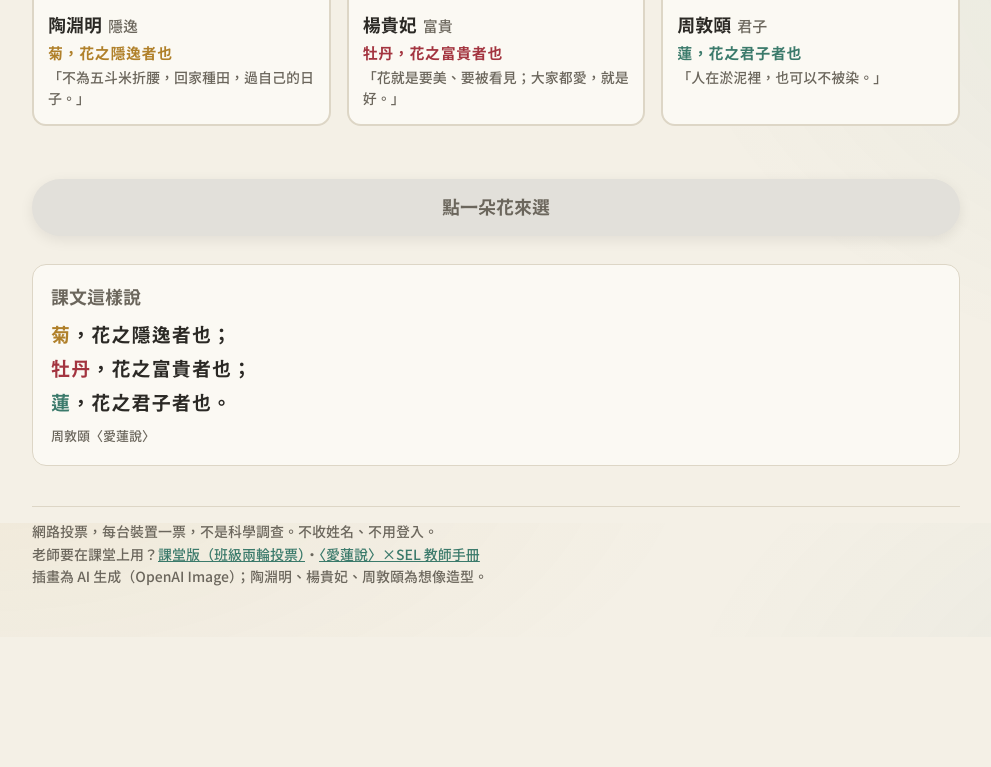
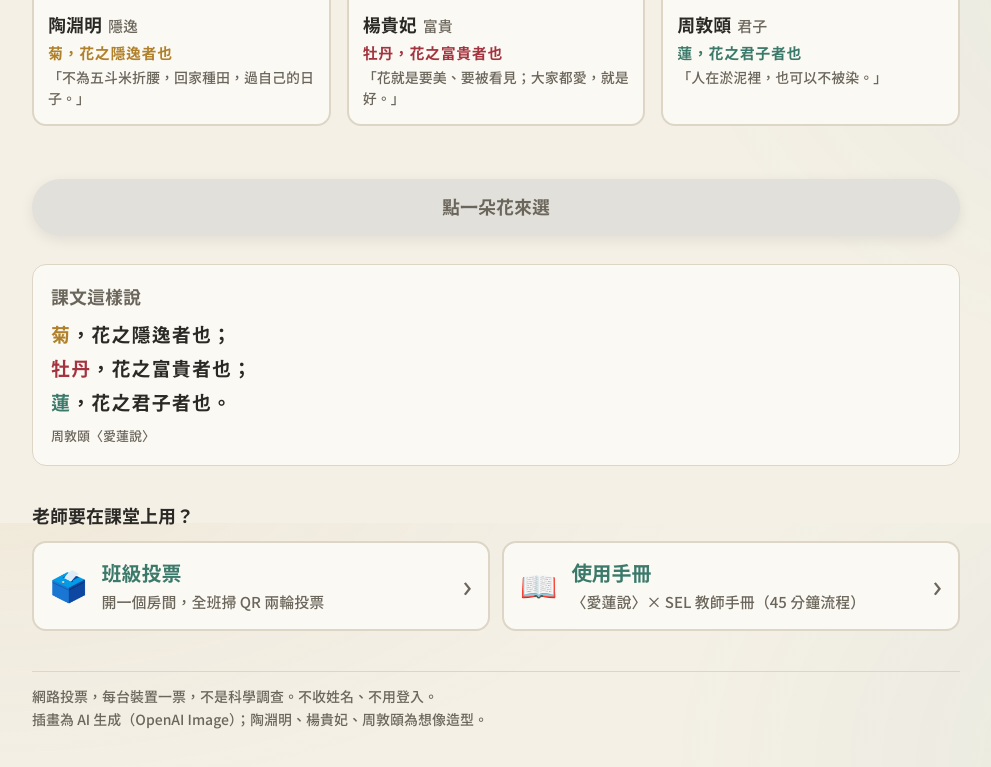
Before and after one commit to mathruffian-dot/sanhua-vote, a plain HTML site: page docs/index.html in a window 1280 px wide. Shown: the part 1077-1844 px from the top of the page, without its empty margins (144-1135 px from the left). Before the commit the page ends 1714 px from the top, so only its background shows below. Drawn offline with Linux system fonts and the light colour scheme; no server answers.

Commit message:
首頁「班級投票」「使用手冊」改成大的連結卡；課堂版手冊連結加大
Co-Authored-By: Claude Opus 5.5 <noreply@anthropic.com>

```diff
--- a/docs/assets/style.css
+++ b/docs/assets/style.css
@@ -226,3 +226,23 @@ body {
 @media print { .banner { display: none; } }
 .sticky-go .btn:disabled { opacity: 1; background: color-mix(in srgb, var(--ink) 12%, var(--card)); color: var(--ink-soft); box-shadow: 0 4px 14px rgba(0,0,0,.08); }
 .sticky-go:has(.btn:disabled) { position: static; }
+
+/* 2026-11-19 老師用的兩個大連結（使用者：「班級投票」「使用手冊」連結太小） */
+.teacher-links { margin: 36px 0 0; }
+.teacher-links h2 { font-size: 18px; margin: 0 0 10px; }
+.tl-grid { display: grid; gap: 12px; }
+@media (min-width: 640px) { .tl-grid { grid-template-columns: 1fr 1fr; } }
+.tl {
+  display: flex; align-items: center; gap: 14px; min-height: 76px; padding: 14px 16px;
+  background: var(--card); border: 2px solid var(--line); border-radius: var(--radius);
+  color: var(--ink); text-decoration: none; transition: border-color .15s, transform .15s;
+}
+.tl:hover { border-color: var(--lian); transform: translateY(-1px); }
+.tl:focus-visible { outline: 3px solid var(--focus); outline-offset: 2px; }
+.tl-ico { font-size: 30px; line-height: 1; flex: none; }
+.tl-txt { display: flex; flex-direction: column; gap: 2px; flex: 1; min-width: 0; }
+.tl-txt b { font-size: 20px; color: var(--lian); }
+.tl-txt span { font-size: 15px; color: var(--ink-soft); }
+.tl-go { font-size: 30px; color: var(--ink-soft); flex: none; }
+@media (prefers-reduced-motion: reduce) { .tl { transition: none; } .tl:hover { transform: none; } }
+@media print { .teacher-links { display: none; } }
--- a/docs/class/guide.html
+++ b/docs/class/guide.html
@@ -5,7 +5,7 @@
 <meta name="viewport" content="width=device-width, initial-scale=1">
 <title>愛蓮說SEL教師手冊</title>
 <meta name="description" content="〈愛蓮說〉×SEL 一節課操作方式：看〈三花之戰〉饒舌對決，全班兩輪匿名投票，從「宜乎眾矣」談從眾、選擇與理由。">
-<link rel="stylesheet" href="../assets/style.css?v=20261119">
+<link rel="stylesheet" href="../assets/style.css?v=20261119b">
 <script src="../assets/config.js"></script>
 <style>
   .wrap { max-width: 860px; }
--- a/docs/index.html
+++ b/docs/index.html
@@ -14,7 +14,7 @@
 <meta property="og:image:height" content="630">
 <meta name="twitter:card" content="summary_large_image">
 <link rel="preload" as="image" href="assets/img/hero-800.webp" imagesrcset="assets/img/hero-800.webp 800w, assets/img/hero-1600.webp 1600w" imagesizes="100vw">
-<link rel="stylesheet" href="assets/style.css?v=20261119">
+<link rel="stylesheet" href="assets/style.css?v=20261119b">
 <script src="assets/config.js"></script>
 </head>
 <body>
@@ -63,14 +63,29 @@
     <p class="src">周敦頤〈愛蓮說〉</p>
   </aside>
 
+  <nav class="teacher-links" aria-label="老師課堂用">
+    <h2>老師要在課堂上用？</h2>
+    <div class="tl-grid">
+      <a class="tl" href="class/">
+        <span class="tl-ico" aria-hidden="true">🗳️</span>
+        <span class="tl-txt"><b>班級投票</b><span>開一個房間，全班掃 QR 兩輪投票</span></span>
+        <span class="tl-go" aria-hidden="true">›</span>
+      </a>
+      <a class="tl" href="class/guide.html">
+        <span class="tl-ico" aria-hidden="true">📖</span>
+        <span class="tl-txt"><b>使用手冊</b><span>〈愛蓮說〉× SEL 教師手冊（45 分鐘流程）</span></span>
+        <span class="tl-go" aria-hidden="true">›</span>
+      </a>
+    </div>
+  </nav>
+
   <footer>
     網路投票，每台裝置一票，不是科學調查。不收姓名、不用登入。<br>
-    老師要在課堂上用？<a href="class/">課堂版（班級兩輪投票）</a>・<a href="class/guide.html">〈愛蓮說〉×SEL 教師手冊</a><br>
     <span class="small">插畫為 AI 生成（OpenAI Image）；陶淵明、楊貴妃、周敦頤為想像造型。</span>
   </footer>
 </main>
 
-<script src="assets/common.js?v=20261119"></script>
+<script src="assets/common.js?v=20261119b"></script>
 <script>
 let picked = null, token = '';
 const $ = id => document.getElementById(id);
```
Also changed, not shown: docs/class/index.html (+3 -3 lines), docs/join/index.html (+2 -2 lines).
